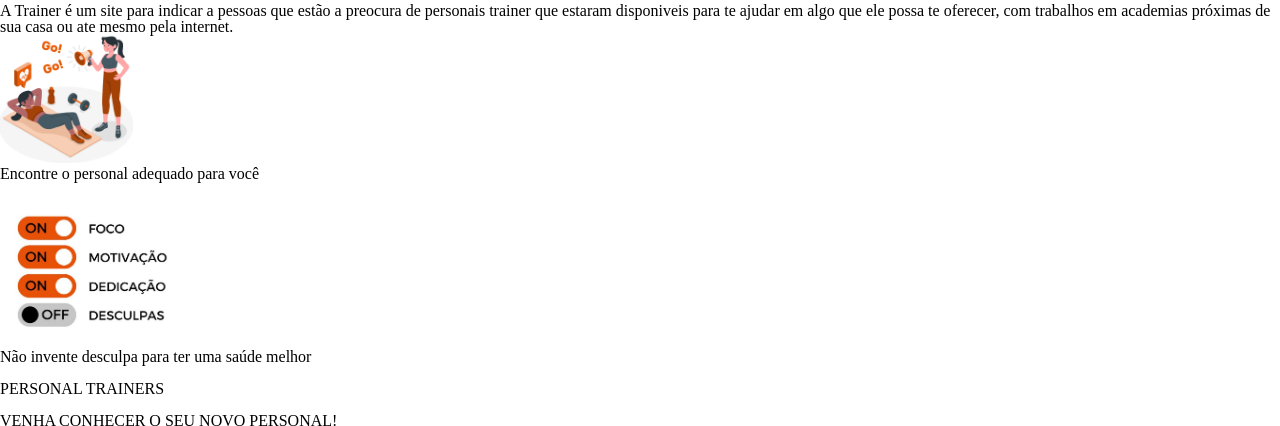
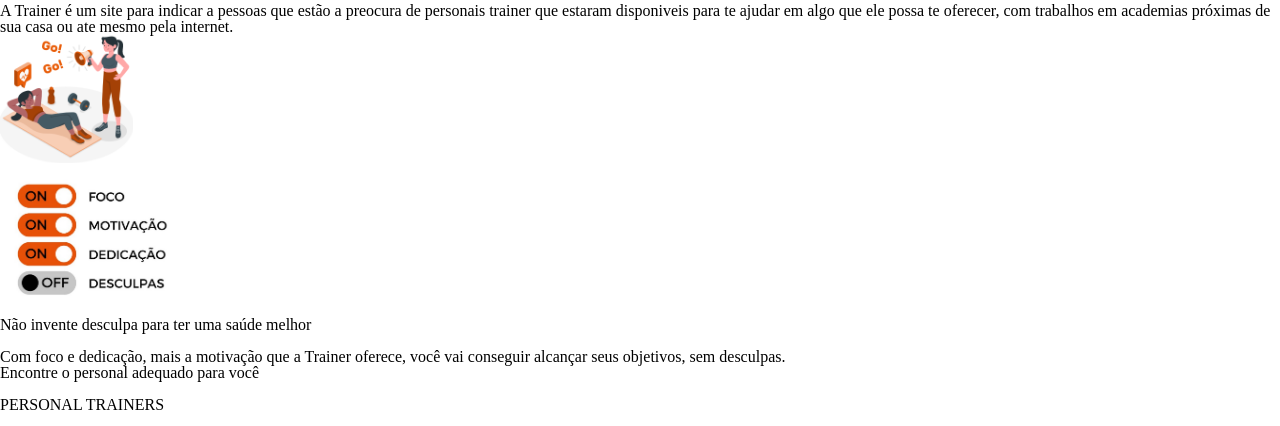
Before and after one commit to GustavoCostaM/Trainer, a plain HTML site: page index.html in a window 1280 px wide. Shown: the part 2568-2994 px from the top of the page. Drawn offline with nearby package versions, Linux system fonts and the light colour scheme.

Commit message:
Add files via upload

```diff
--- a/index.html
+++ b/index.html
@@ -64,13 +64,18 @@
             </div>
         </div>
 
-        <div>
-        <h5>Encontre o personal adequado para você </h5><br>
+        <div id="desculpas">
         <img src="imagens/imagemhome2.PNG"><br>
-        <h5>Não invente desculpa para ter uma saúde melhor</h5><br>
+        <div id="txtDesculpas">
+        <h5>Não invente desculpa para ter uma <span>saúde melhor</span></h5><br>
+        <p> Com foco e dedicação, mais a motivação que a Trainer oferece, você vai conseguir alcançar seus objetivos, sem desculpas.</p>
         </div>
+    </div>
+
+        <h5>Encontre o personal adequado <span>para você</span></h5><br>
+
     </section>
-    <SEction>
+    <Section id="personais">
         <h3>PERSONAL TRAINERS</h3><br>
         <h4>VENHA CONHECER O SEU NOVO PERSONAL!</h4><BR>
             <p>Um dos melhores personal + uma boa expêriencia</p><br>
```
